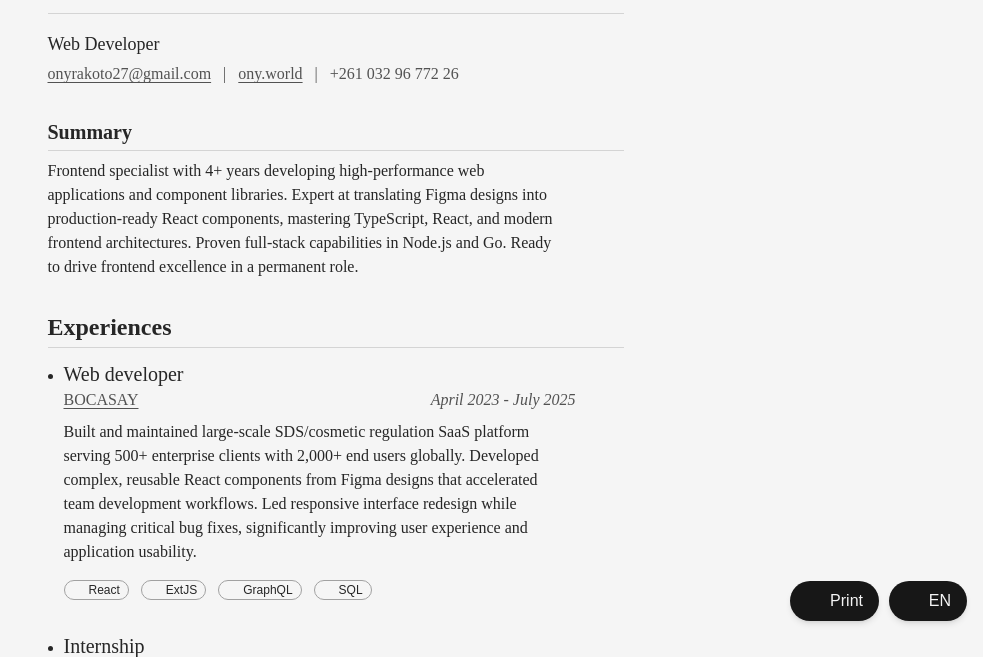
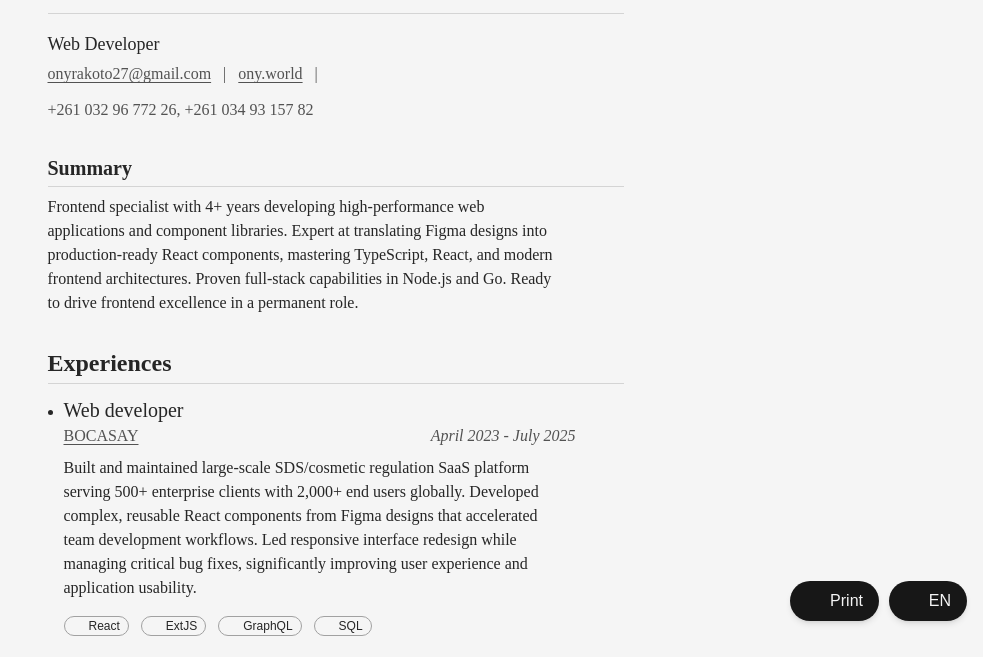
Before and after one commit to ony-boom/portfolio, an Astro site: page /resume in a window 1280 px wide. Shown: the part 163-820 px from the top of the page, without its empty margins (297-1280 px from the left). Built offline with nearby package versions, Linux system fonts and the light colour scheme; Astro itself is replaced by a stand-in of ours; some icons are missing; a web font is replaced by a local one.

Commit message:
updated contact info in resume

```diff
--- a/src/layouts/Resume.astro
+++ b/src/layouts/Resume.astro
@@ -38,7 +38,7 @@ const portfolio = (await getCollection("portfolio")).slice(0, 2);
           <span>|</span>
           <a href="https://ony.world" target="_blank"> ony.world </a>
           <span>|</span>
-          <span>+261 032 96 772 26</span>
+          <span>+261 032 96 772 26, +261 034 93 157 82</span>
         </p>
       </div>
     </div>
@@ -57,7 +57,7 @@ const portfolio = (await getCollection("portfolio")).slice(0, 2);
 
     <ExperienceSection title={t("resume.experiences.title")}>
       <Experience
-      when={[new Date("2023-04-14"), new Date("2025-07-28")]}
+        when={[new Date("2023-04-14"), new Date("2025-07-28")]}
         where={{
           name: "BOCASAY",
           url: "https://www.bocasay.com/madagascar-agile-it-service-centre/",
```
